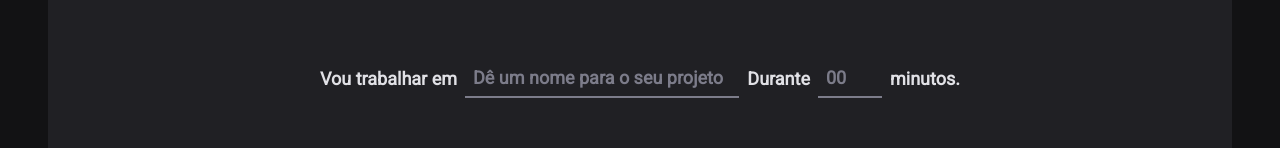
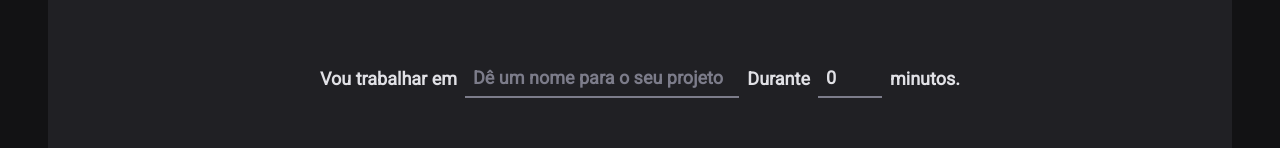
Before and after one commit to lhfreire/Pomodoro-Timer, a React (Vite) app: page / in a window 1280 px wide. Shown: the part 166-314 px from the top of the page. Built offline with nearby package versions, Linux system fonts and the light colour scheme.

Commit message:
Reset forms

```diff
--- a/src/pages/Home/index.tsx
+++ b/src/pages/Home/index.tsx
@@ -6,26 +6,35 @@ import { CountdownContainer, FormContainer, HomeContainer, MinutesAmountInput, S
 
 const newCycleFormValidationSchema = zod.object({
     task: zod.string().min(1, 'Informe a tarefa'),
-    MinutesAmount: zod.number().min(5).max(60),
+    minutesAmount: zod
+        .number()
+        .min(5, 'O ciclo precisa ser de no mínimo 5 minutos.')
+        .max(60, 'O ciclo precisa ser de no máximo 60 minutos.'),
 })
+
+type NewCycleFormData = zod.infer<typeof newCycleFormValidationSchema>
 
 export function Home() {
 
-    const { register, handleSubmit, watch } = useForm({
+    const { register, handleSubmit, watch, reset} = useForm<NewCycleFormData>({
         resolver: zodResolver(newCycleFormValidationSchema),
+        defaultValues: {
+            task: '',
+            minutesAmount: 0,
+        },
     });
 
-    function handleCreateNewCycle(data: any) {
-        console.log(data)
+    function handleCreateNewCycle(data: NewCycleFormData) {
+        console.log("Função chamada", data);
+        reset();
     }
-
 
     const task = watch('task');
     const isSubmitDisabled = !task;
 
     return (
         <HomeContainer>
-           <form onSubmit={handleSubmit(handleCreateNewCycle)} action="">
+           <form onSubmit={handleSubmit(handleCreateNewCycle, (errors) => console.log(errors))} action="">
                 <FormContainer>
                     <label htmlFor="task">Vou trabalhar em</label>
                     <TaskInput
@@ -49,6 +58,7 @@ export function Home() {
                         step={5}
                         min={5}
                         max={60}
+                        {...register('minutesAmount', { valueAsNumber: true })}
                     />
 
                     <span>minutos.</span>
```
